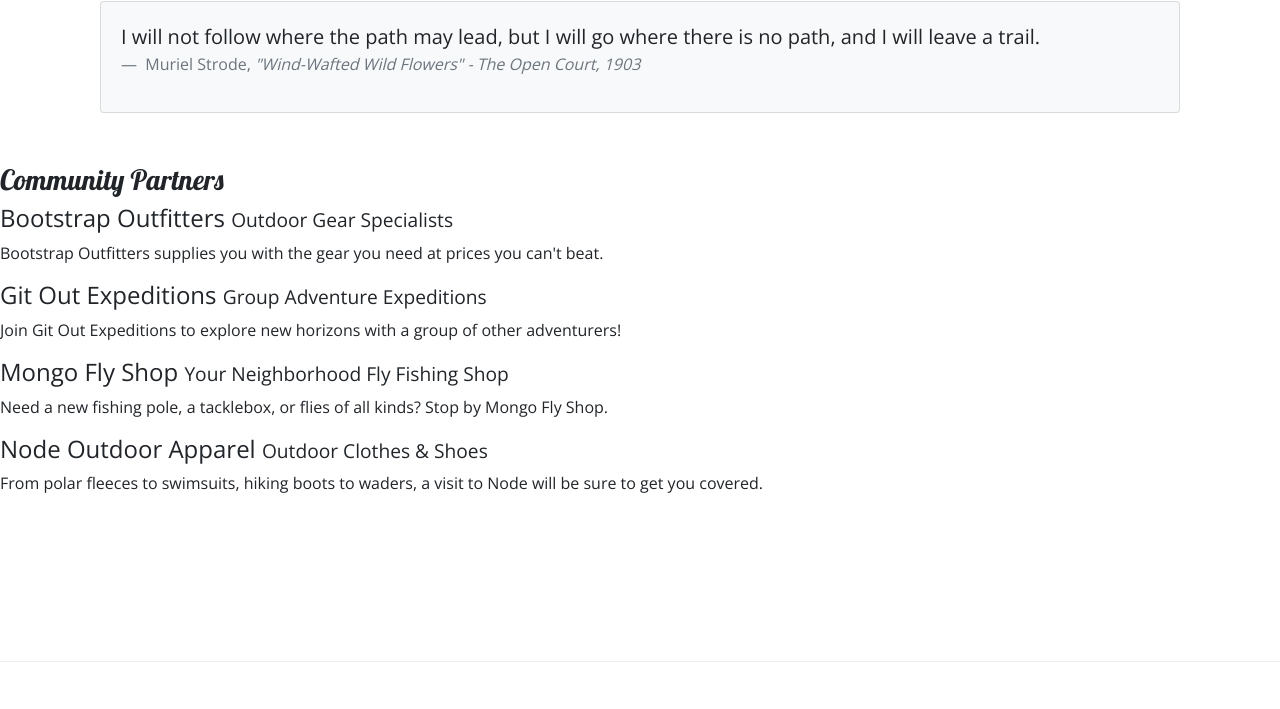
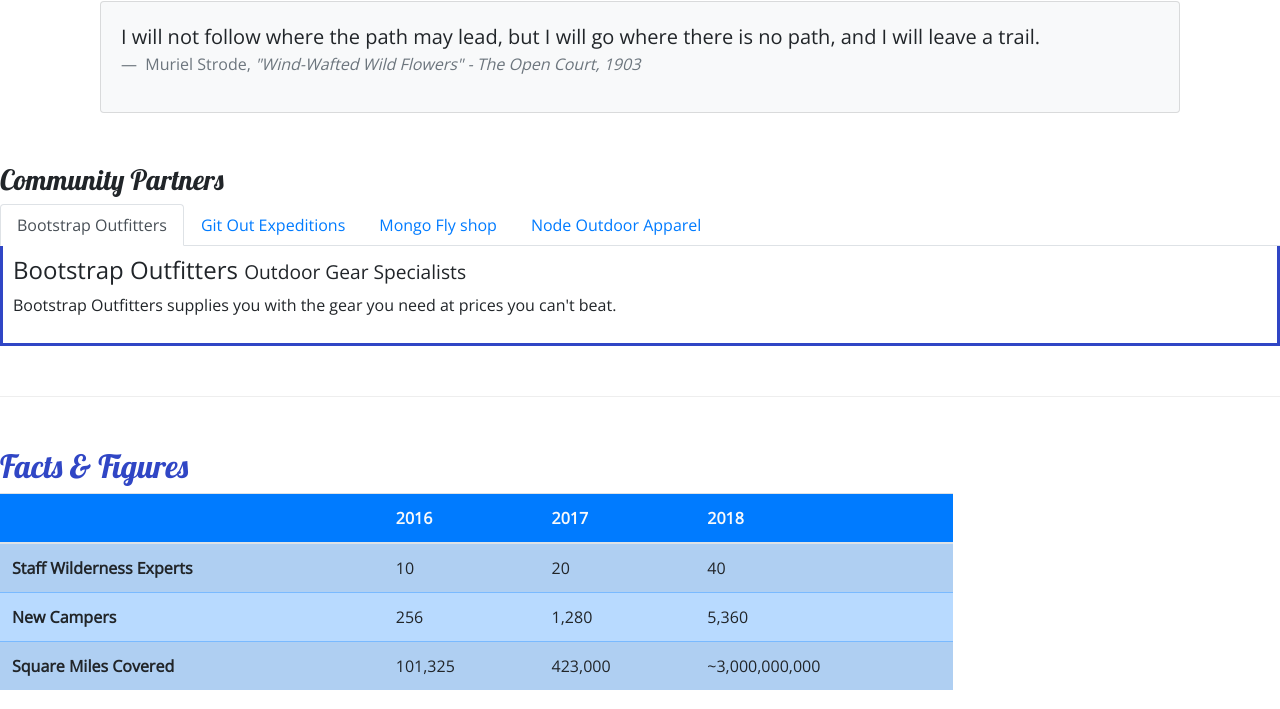
Before and after one commit to jakthedev/numcampbootstrap, a website: page aboutus.html in a window 1280 px wide. Shown: the part 1072-1781 px from the top of the page. Drawn offline with nearby package versions, Linux system fonts and the light colour scheme.

Commit message:
lesson on tabs

```diff
--- a/aboutus.html
+++ b/aboutus.html
@@ -117,16 +117,39 @@
         <div class="row row-content">
             <div class="col">
                 <h3>Community Partners</h3>
-                <h4>Bootstrap Outfitters <small>Outdoor Gear Specialists</small></h4>
-                <p class= "d-none d-sm-block "> Bootstrap Outfitters supplies you with the gear you need at prices you can't beat.</p>
-                <h4>Git Out Expeditions <small>Group Adventure Expeditions</small></h4>
-                <p class= "d-none d-sm-block "> Join Git Out Expeditions to explore new horizons with a group of other adventurers!</p>
-                <h4>Mongo Fly Shop <small>Your Neighborhood Fly Fishing Shop</small></h4>
-                <p class= "d-none d-sm-block "> Need a new fishing pole, a tacklebox, or flies of all kinds? Stop by Mongo Fly Shop.</p>
-                <h4>Node Outdoor Apparel <small>Outdoor Clothes & Shoes</small></h4>
-                <p class= "lastcppadding d-none d-sm-block "> From polar fleeces to swimsuits, hiking boots to waders, a visit to Node will be sure to get you covered.</p>
+                <ul class="nav nav-tabs">
+                    <li class="nav-item"><a class="nav-link active" href="#bootstrap" role="tab" data-toggle="tab">Bootstrap Outfitters</a></li>
+                    <li class="nav-item"> <a class="nav-link" href="#git" role="tab" data-toggle="tab">Git Out Expeditions</a></li>
+                    <li class="nav-item"> <a class="nav-link" href="#mongo" role="tab" data-toggle="tab">Mongo Fly shop</a></li>
+                    <li class="nav-item"> <a class="nav-link" href="#node" role="tab" data-toggle="tab">Node Outdoor Apparel</a></li>
+                </ul>
+                <div class="tab-content">
+                        <div role="tabpanel" class="tab-pane fade show active" id="bootstrap">
+                        <h4>Bootstrap Outfitters <small>Outdoor Gear Specialists</small></h4>
+                        <p class= "d-none d-sm-block "> Bootstrap Outfitters supplies you with
+                            the gear you need at prices you can't beat.</p>
+                        </div>
+                        <div role="tabpanel" class="tab-pane fade " id="git">
+                        <h4>Git Out Expeditions <small>Group Adventure Expeditions</small></h4>
+                        <p class= "d-none d-sm-block "> Join Git Out Expeditions to explore new
+                            horizons with a group of other adventurers!</p>
+                        </div>
+                        <div role="tabpanel" class="tab-pane fade " id="mongo">
+                        <h4>Mongo Fly Shop <small>Your Neighborhood Fly Fishing Shop</small></h4>
+                        <p class= "d-none d-sm-block "> Need a new fishing pole, a tacklebox, or flies
+                            of all kinds? Stop by Mongo Fly Shop.</p>
+                        </div>
+                        <div role="tabpanel" class="tab-pane fade " id="node">
+                        <h4>Node Outdoor Apparel <small>Outdoor Clothes & Shoes</small></h4>
+                        <p class= "lastcppadding d-none d-sm-block "> From polar fleeces to swimsuits,
+                            hiking boots to waders, a visit to Node will be sure to get you covered.</p>
+                           </div>
+                        </div>
+                    </div>
+                </div>
             </div>
         </div>
+
 
         <div class="row row-content">
             <div class="col-sm-9">
--- a/css/styles.css
+++ b/css/styles.css
@@ -62,3 +62,9 @@ header h2 {
     background-color: #4cb2c8;
 
 }
+
+.tab-content {
+    border: 3px solid #3046C5;
+    border-top: none;
+    padding: 10px;
+}
```
Also changed, not shown: index.html (+2 -4 lines), 1 other file.
